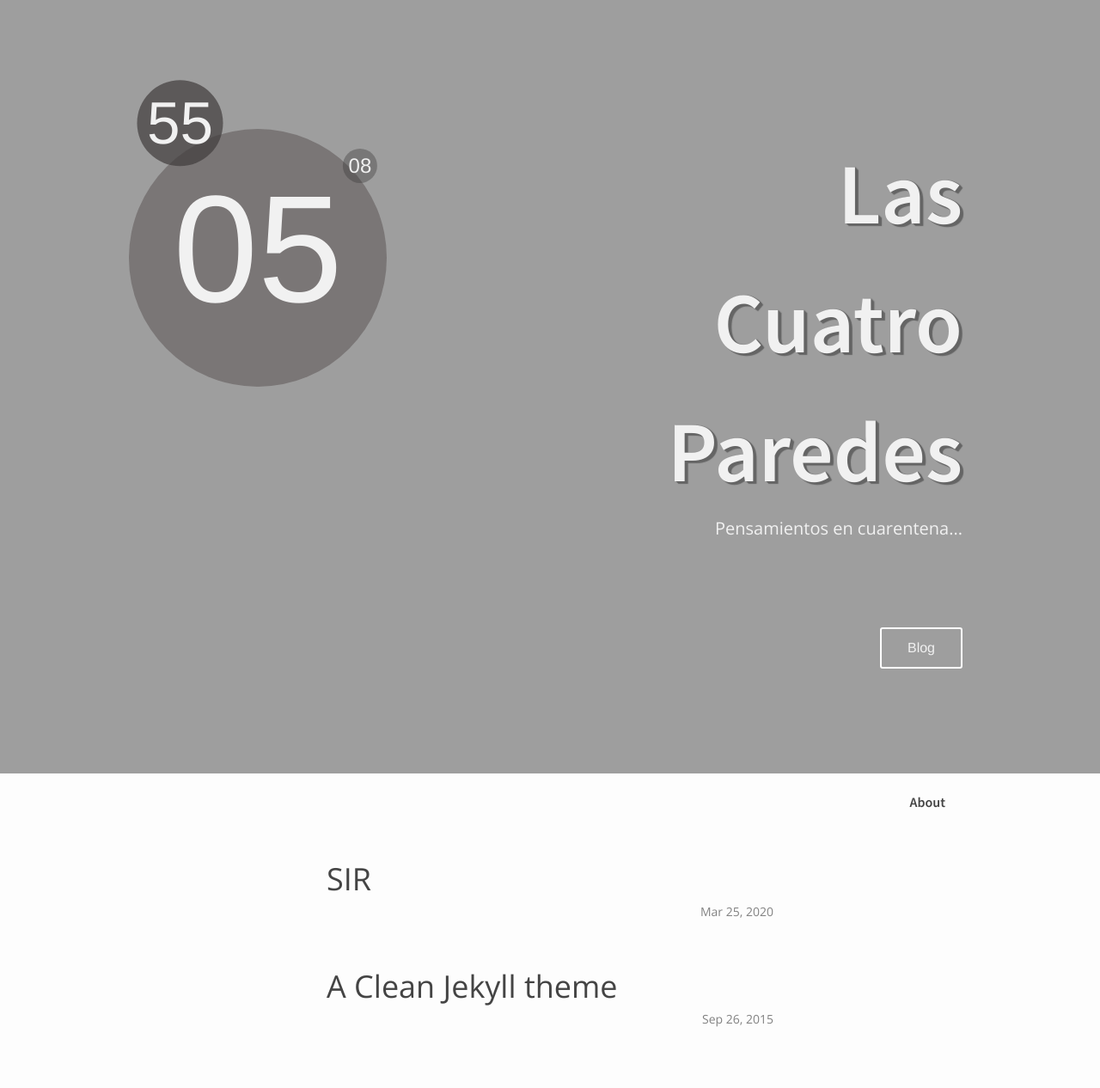
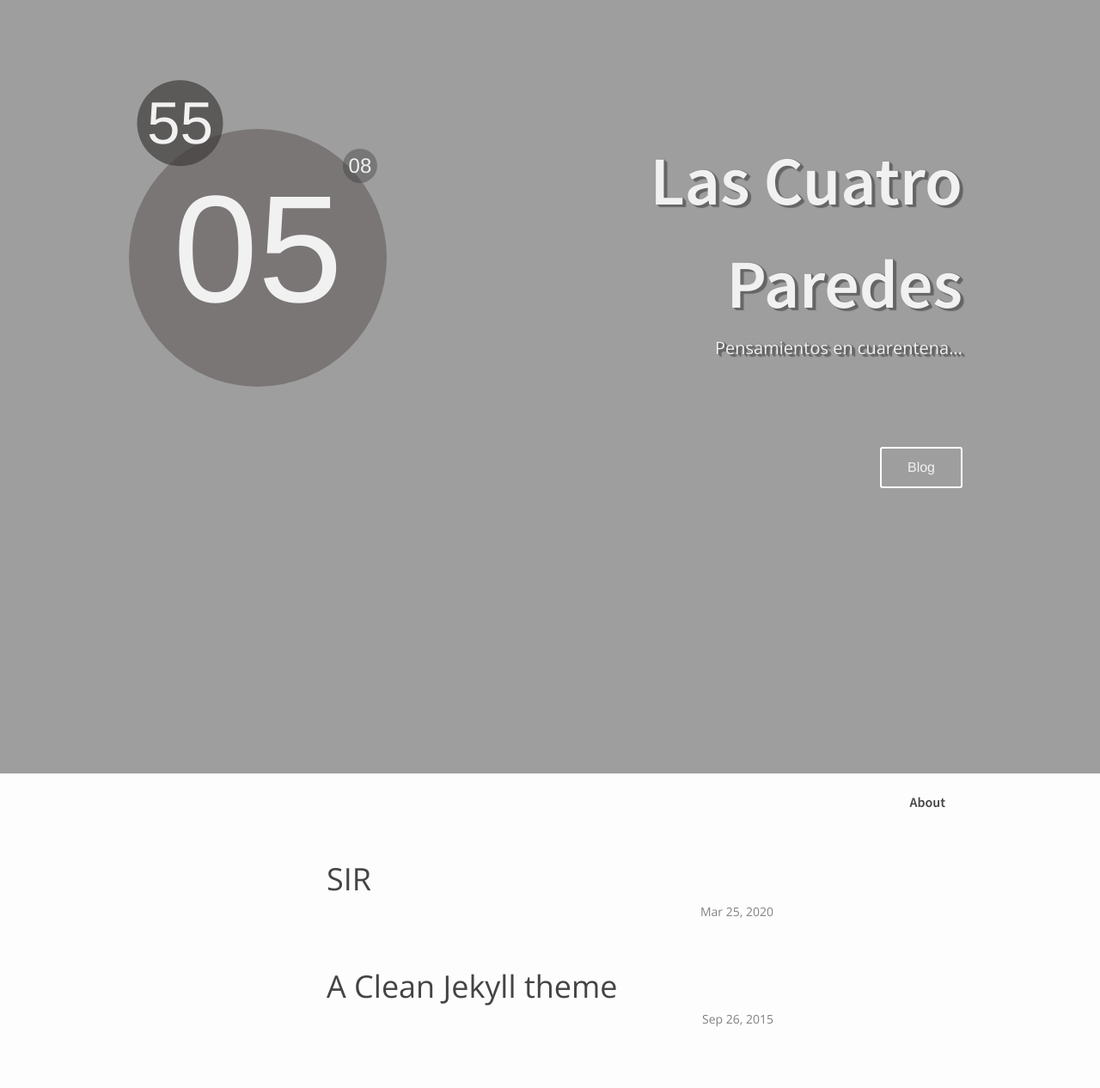
Before and after one commit to Caquita-beep/Caquita-beep.github.io, a Jekyll site: the page built from index.html, in a window 1280 px wide. Shown: the whole page at 86% size. Built offline with Jekyll 4.4.1, drawn with Linux system fonts in a browser that asks for light colours.

Commit message:
Update _layout.scss

```diff
--- a/_sass/_layout.scss
+++ b/_sass/_layout.scss
@@ -272,7 +272,7 @@
 }
 
 .site-name__inner .name {
-    font-size: 100px;
+    font-size: 80px;
     font-family: 'Source Sans Pro', sans-serif;
     text-shadow: 1px 0px 1px #666666,2px 1px 1px #666666,3px 2px 1px #666666,4px 3px 1px #666666;
 }
@@ -280,6 +280,8 @@
 .site-name__inner .desc {
     font-size: 20px;
     font-family: 'Open Sans', sans-serif;
+    text-shadow: 1px 0px 1px #666666,2px 1px 1px #666666,3px 2px 1px #666666,4px 3px 1px #666666;
+
 }
 
 .site-name__inner .btn {
```
